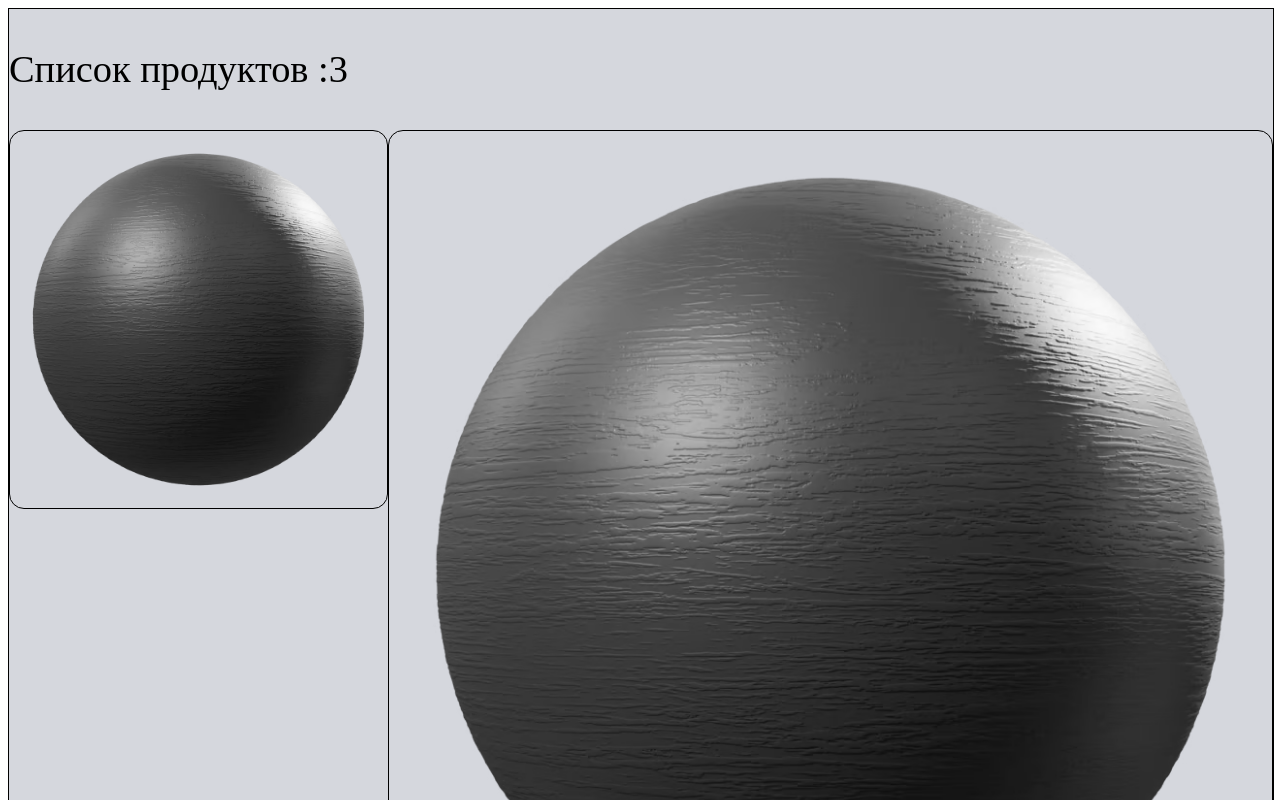
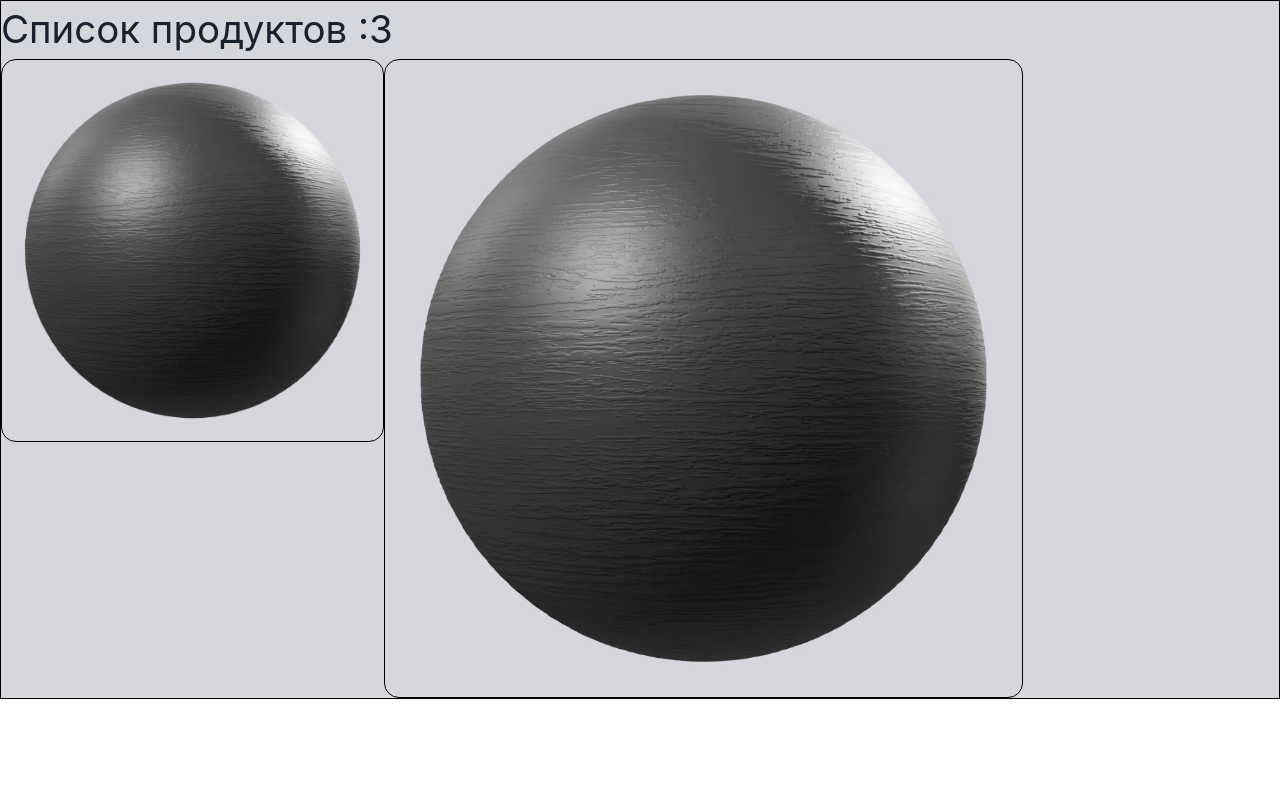
Before and after one commit to Tand-Anthros/printer-model-calculator, a Next.js app: page / in a window 1280 px wide. Shown: the top 800 px of the page. Built offline with nearby package versions, Linux system fonts and the light colour scheme.

Commit message:
convert all components to the standard according to chakra-ui styles, closes #9

```diff
--- a/src/comps/FlexGrid.tsx
+++ b/src/comps/FlexGrid.tsx
@@ -4,21 +4,29 @@ import { Flex, Box } from "@chakra-ui/react";
 import { _common_props, _comp_props } from "@/styls/_interfaces";
 
 
+const FlexAside = undefined;
+
+
+const FlexRow: React.FC<{ row: _comp_props[], rowIndex: number }> = ({ row, rowIndex }) => {
+  return (
+    <Flex key={rowIndex} direction="row">
+      {row.map(({ comp, ...item_subs }, index) => (
+        <Box key={index} {...item_subs}>
+          { comp }
+        </Box>
+      ))}
+    </Flex>
+)};
+
+
 const FlexGrid: React.FC<_common_props> = ({ value, style }) => {
   return (
-    <Flex direction="column" sx={style}>
-      {value.map((row: _comp_props[], rowIndex: number) => (
-        <Flex key={rowIndex} direction="row">
-          {row.map(({ comp, ...item_subs }, index) => (
-            <Box key={index} {...item_subs}>
-              {comp}
-            </Box>
-          ))}
-        </Flex>
+    <Flex direction="column" { ...style }>
+      {value.map(( row: _comp_props[], rowIndex: number ) => (
+        <FlexRow key={rowIndex} row={row} rowIndex={rowIndex} />
       ))}
     </Flex>
-  );
-};
+)};
 
 
 export default FlexGrid;
--- a/src/comps/ImageBox.tsx
+++ b/src/comps/ImageBox.tsx
@@ -1,24 +1,16 @@
-import React, { useState, ChangeEvent } from 'react';
+import React from 'react';
 import { Box, Image } from '@chakra-ui/react';
 
 import { _common_props } from '@/styls/_interfaces';
 
 
 const ImageBox: React.FC<_common_props> = ({ value, style }) => {
-  const [hue, setHue] = useState<number>(0);
-
-  const handleHueChange = (e: ChangeEvent<HTMLInputElement>) => {
-    setHue(Number(e.target.value));
-  };
-
   return (
     <Box>
-      <Image
-        src = {value}
-        sx = {style}
+      <Image { ...style }
+        src = { value }
       />
     </Box>
-  );
-};
+)};
 
 export default ImageBox;
--- a/src/comps/SimpleText.tsx
+++ /dev/null
@@ -1,16 +0,0 @@
-import React from 'react';
-import { Text } from '@chakra-ui/react';
-
-import { _common_props } from "@/styls/_interfaces";
-
-
-const SimpleText: React.FC<_common_props> = ({ value, style }) => {
-  return (
-    <Text style={ style }>
-      { value }
-    </Text>
-  );
-};
-
-
-export default SimpleText;
--- /dev/null
+++ b/src/comps/TextBox.tsx
@@ -0,0 +1,17 @@
+import React from 'react';
+import { Box, Text } from '@chakra-ui/react';
+
+import { _common_props } from "@/styls/_interfaces";
+
+
+const TextBox: React.FC<_common_props> = ({ value, style }) => {
+  return (
+    <Box>
+      <Text { ...style }>
+        { value }
+      </Text>
+    </Box>
+)};
+
+
+export default TextBox;
--- a/src/pages/index.tsx
+++ b/src/pages/index.tsx
@@ -1,4 +1,5 @@
 import React from "react";
+import { ChakraProvider } from "@chakra-ui/react";
 
 import { FlexGrid, SimpleText, ImageBox } from "@/styls/_imports";
 import { _context, _title, _rounded_box } from "@/styls/_default";
@@ -6,21 +7,20 @@ import { _comp_props } from "@/styls/_interfaces";
 import { $test } from "@/funcs/$testing";
 
 
-const comps: _comp_props[][] = [
-  [
-    { comp: <SimpleText value="Список продуктов :3" style = {_title} />, flex: "0 1 100%" },
+const comps: _comp_props[][] = [[
+    { comp: <SimpleText value="Список продуктов :3" style = {_title} />, flex: "0 1 200%" },
   ],
   [
-    { comp: <ImageBox value="texture.avif" style = {_rounded_box} />, flex: "0 1 30%" },
-    { comp: <ImageBox value="texture.avif" style = {_rounded_box} />, flex: "0 1 70%" },
-  ]
-];
+    { comp: <ImageBox value="texture.avif" style = {{ ... _rounded_box }} />, flex: "0 1 30%" },
+    { comp: <ImageBox value="texture.avif" style = {{ ... _rounded_box }} />, flex: "0 1 50%"},
+]];
 
 
-const IndexPage = () => { return (
-  <div>
-    <FlexGrid value={comps} style={_context} />
-  </div>
+const IndexPage = () => {
+  return (
+    <ChakraProvider>
+      <FlexGrid value={comps} style={_context} />
+    </ChakraProvider>
 )};
 
 
--- a/src/styls/_default.tsx
+++ b/src/styls/_default.tsx
@@ -4,9 +4,10 @@ import React from "react";
 export const _context = {
   width: "100%",
   margin: 0,
-  border: "1px solid black",
+  border: '1px',
+  borderColor: 'black',
   maxWidth: '100%',
-  backgroundColor: "#d5d7dd"
+  backgroundColor: '#d5d7dd'
 }
 
 
@@ -26,14 +27,14 @@ export const _position = {
 }
 
 
-const boxSizing: React.CSSProperties['boxSizing'] = 'border-box';
 export const _rounded_box = {
   borderRadius: '15px',
-  border: '1px solid #000',
-  padding: '5px',
-  boxSizing,
-  width: '100%',
-  height: '100%',
-  maxWidth: '100%',
-  maxHeight: '100%'
-}
+  border: '1px solid',
+  borderColor: 'black',
+  p: '5px',
+  boxSizing: 'border-box',
+  w: '100%',
+  h: '100%',
+  maxW: '100%',
+  maxH: '100%'
+};
--- a/src/styls/_imports.tsx
+++ b/src/styls/_imports.tsx
@@ -1,3 +1,3 @@
 export { default as FlexGrid } from "@/comps/FlexGrid";
-export { default as SimpleText } from "@/comps/SimpleText";
+export { default as SimpleText } from "@/comps/TextBox";
 export { default as ImageBox } from "@/comps/ImageBox";
--- a/src/styls/_interfaces.tsx
+++ b/src/styls/_interfaces.tsx
@@ -9,5 +9,5 @@ export type _comp_props = {
 
 export interface _common_props {
   value?: _comp_props[][] | any;
-  style?: React.CSSProperties;
+  style?: object;
 }
--- a/tsconfig.json
+++ b/tsconfig.json
@@ -1,4 +1,5 @@
 // @ts-nocheck
+
 {
   "compilerOptions": {
     "lib": ["dom", "dom.iterable", "esnext"],
```
Also changed, not shown: src/comps/RoundedBox.tsx (deleted, +0 -37 lines).
